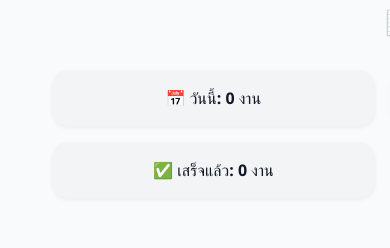
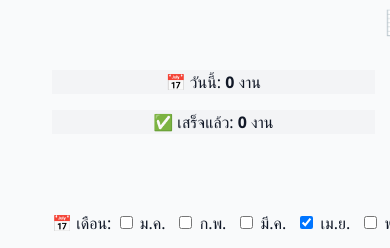
Before and after one commit to AnuGee/ep-production-tracker-v2, a React (Vite) app: page /dashboard in a window 390 px wide. Shown: the part 262-510 px from the top of the page. Built offline with nearby package versions, Linux system fonts and the light colour scheme; no server answers; the database is empty.

Commit message:
Update Responsive.css

```diff
--- a/src/styles/Responsive.css
+++ b/src/styles/Responsive.css
@@ -235,32 +235,3 @@ input::placeholder {
     color: white;
   }
 }
-
-.summary-cards-grid {
-  display: flex;
-  flex-wrap: wrap;
-  gap: 1rem;
-  margin: 1.5rem 0;
-  justify-content: center;
-}
-
-.summary-card {
-  background-color: #f3f4f6; /* เทาอ่อน */
-  color: #111827; /* เทาเข้ม */
-  padding: 1rem 1.5rem;
-  border-radius: 16px;
-  font-weight: bold;
-  font-size: 16px;
-  min-width: 180px;
-  text-align: center;
-  box-shadow: 0 2px 4px rgba(0,0,0,0.05);
-  transition: background-color 0.2s;
-}
-
-/* ✅ ถ้าอยากรองรับ Dark Mode */
-@media (prefers-color-scheme: dark) {
-  .summary-card {
-    background-color: #1f2937; /* เทาเข้ม */
-    color: #f9fafb; /* ขาว */
-  }
-}
```
